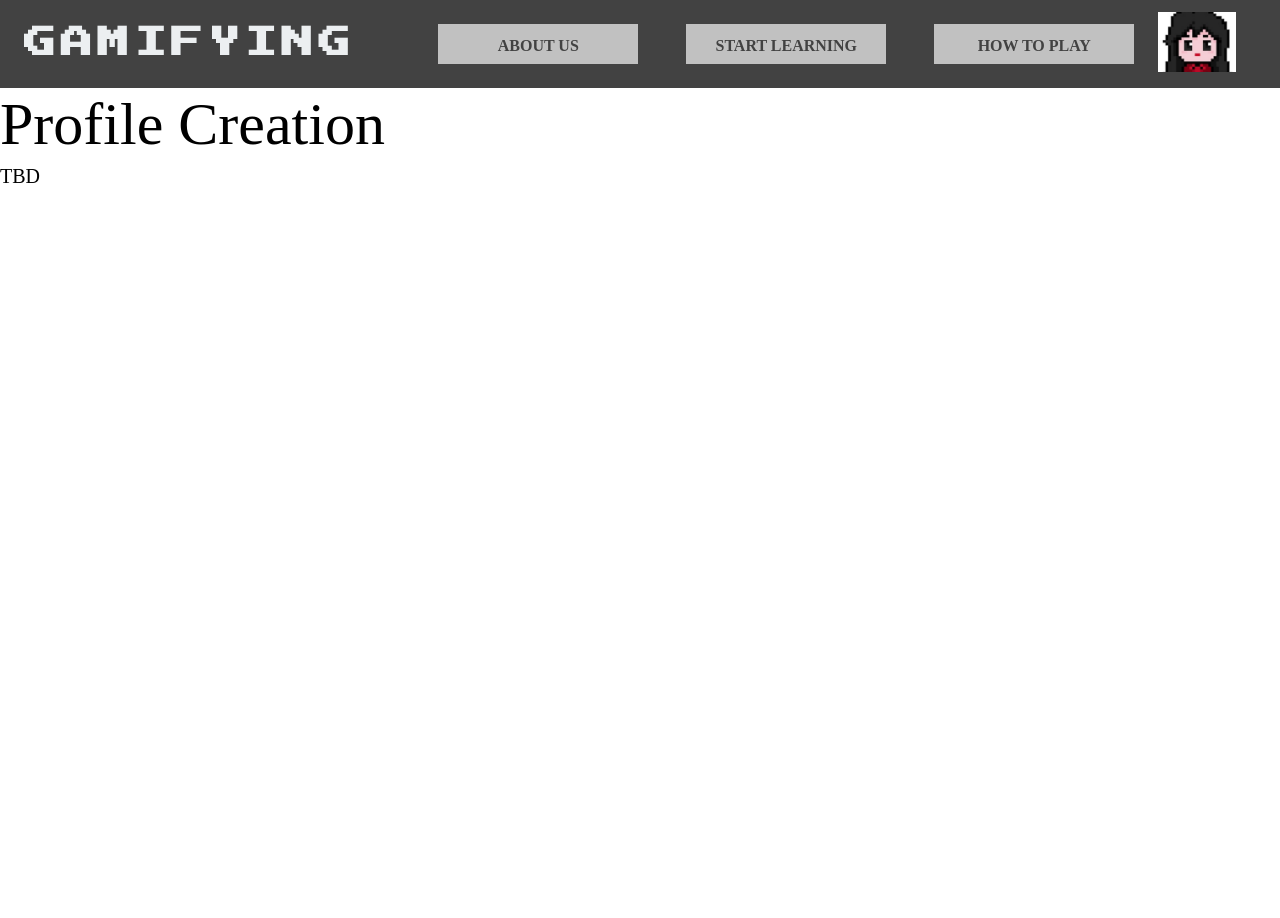
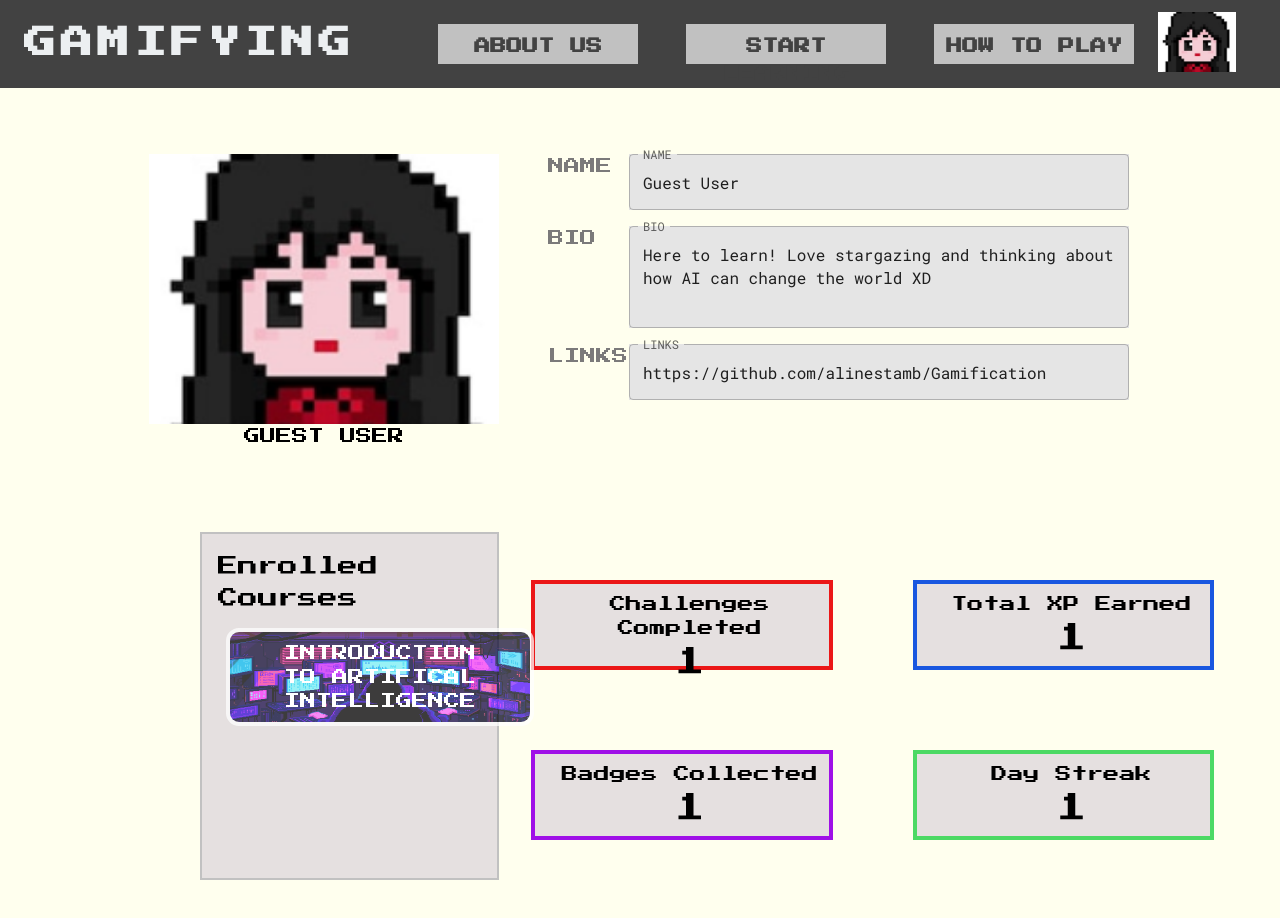
Before and after one commit to alinestamb/Gamification, a React (Create React App) app in the folder gamification/: page /profile in a window 1280 px wide. Shown: the top 918 px of the page. Before the commit the page ends 800 px from the top, so only its background shows below. Built offline with nearby package versions, Linux system fonts and the light colour scheme.

Commit message:
Profile page

```diff
--- a/gamification/package.json
+++ b/gamification/package.json
@@ -11,10 +11,11 @@
     "@testing-library/jest-dom": "^5.17.0",
     "@testing-library/react": "^13.4.0",
     "@testing-library/user-event": "^13.5.0",
+    "dayjs": "^1.11.10",
     "react": "^18.2.0",
     "react-dom": "^18.2.0",
     "react-router-dom": "^6.16.0",
-    "react-scripts": "^2.1.3",
+    "react-scripts": "^2.1.8",
     "styled-components": "^6.0.8",
     "web-vitals": "^2.1.4"
   },
--- a/gamification/src/components/navbar.js
+++ b/gamification/src/components/navbar.js
@@ -52,6 +52,7 @@ const Navbar = () => {
                   height: 40,
                   fontSize: '1em',
                   fontWeight: 700,
+                  fontFamily:"Gamer",
                   backgroundColor: '#C1C1C1',
                   padding: 1,
                   borderRadius: 0,
--- a/gamification/src/helpers/middlebar.js
+++ b/gamification/src/helpers/middlebar.js
@@ -55,7 +55,7 @@ const Chapter = ({ title, sections, finalQuiz, image }) => {
     return(
     <Box sx={{ flexGrow: 1, margin:"30px" }}>
         <Grid sx={{border:'2px solid #4f4f4f', padding:'15px'}}>
-            <Typography>PROGRESS BAR: </Typography>
+            <Typography sx={{fontFamily:"Gamer"}}>PROGRESS BAR: </Typography>
                 <BorderLinearProgress variant="determinate" value={50}/>
         </Grid>
         <Grid>
--- a/gamification/src/mainpages/AboutUs.js
+++ b/gamification/src/mainpages/AboutUs.js
@@ -21,6 +21,7 @@ const Aboutus = () => {
                     transform: 'translate(-50%, -50%)',
                     textAlign:'center',
                     color: '#E7C27D',
+                    fontFamily:'Gamer',
                     textShadow: '-2px -2px 0 #504922, 2px -2px 0 #504922, -2px 2px 0 #504922, 2px 2px 0 #504922'
                 }}
                 >
--- a/gamification/src/mainpages/StartLearning.js
+++ b/gamification/src/mainpages/StartLearning.js
@@ -25,7 +25,8 @@ const Startlearning = () => {
                 transform: 'translate(-50%, -50%)',
                 textAlign:'center',
                 color: 'white',
-                textShadow: '-2px -2px 0 #000, 2px -2px 0 #000, -2px 2px 0 #000, 2px 2px 0 #000'
+                textShadow: '-2px -2px 0 #000, 2px -2px 0 #000, -2px 2px 0 #000, 2px 2px 0 #000',
+                fontFamily:"Gamer"
             }}
             >
                 Introduction to Artificial Intelligence
--- a/gamification/src/mainpages/profile.js
+++ b/gamification/src/mainpages/profile.js
@@ -1,18 +1,118 @@
 // this page is to create the profile/avatar
 import React from 'react'
 import Navbar from '../components/navbar'
-import { Box, Typography} from '@mui/material';
+import { Box, Grid, Typography, List, ListItem, Item, Button} from '@mui/material';
 // import Robotomono from '../fonts/robotomono';
 import '../fonts/fonts.css';
+import avatar from '../assets/avatar.png';
+import TextField from '@mui/material/TextField';
+import courseImg from '../assets/ai.png'; // Import the image
+
+
 
 const Profile = () => {
     return(
-        <Box>
+        <Box sx={{ flexGrow: 1, backgroundColor:"#ffe", }}>
         <Navbar />
-        <Typography variant='h2'>Profile Creation</Typography>
-        <Typography variant='h6'>TBD</Typography>
+        <Box sx={{flexGrow: 1, backgroundColor: "#ffe",
+            display: "flex", // Ensure full viewport height
+            flexDirection: "column", // arrange vertically
+            overflowX: "hidden", // Prevent horizontal scrolling
+            }}>
+            {/* The below is for the first part of the page  */}
+        <Grid container spacing={2} style={{margin:"50px", marginLeft:"100px"}}>
+                <Grid item xs={4} md={4} direction={"column"} alignItems={"center"} >
+                <Grid style={{ display: "flex", flexDirection: "column", alignItems: "center" }}>
+                    <img src={avatar} alt="avatar" style={{ height: '270px', width: 'auto' }} />
+                 <Typography sx={{ fontFamily: "Gamer" }}>GUEST USER</Typography>
+                </Grid>
+                </Grid>
+                <Grid item xs={9} md={3} sx={{ fontFamily: "RobotoMonoV", fontSize: "10px" }}>
+                <Grid container spacing={2}>
+                <Grid item xs={12} md={3}>
+                    <Typography fontFamily="Gamer" color={"#7B7A7A"}>NAME</Typography>
+                    </Grid>
+                    <Grid item xs={12} md={9}>
+                        <TextField
+                        id="demo-helper-text-aligned"
+                        label="NAME"
+                        defaultValue="Guest User"
+                        style={{ width: "500px", backgroundColor:"#E5E5E5" }}
+                        />
+                    </Grid>
+                <Grid item xs={12} md={3}>
+                    <Typography fontFamily="Gamer" color={"#7B7A7A"}>BIO</Typography>
+                </Grid>
+                <Grid item xs={12} md={9}>
+                    <TextField
+                    id="demo-helper-text-aligned"
+                    label="BIO"
+                    defaultValue="Here to learn! Love stargazing and thinking about how AI can change the world XD"
+                    multiline
+                    rows={3}
+                    style={{ width: "500px", backgroundColor:"#E5E5E5" }}
+                    />
+                </Grid>
+                <Grid item xs={12} md={3}>
+                    <Typography fontFamily="Gamer" color={"#7B7A7A"}>LINKS</Typography>
+                </Grid>
+                <Grid item xs={12} md={9}>
+                    <TextField
+                    id="demo-helper-text-aligned"
+                    label="LINKS"
+                    defaultValue="https://github.com/alinestamb/Gamification"
+                    style={{ width: "500px", backgroundColor:"#E5E5E5" }}
+                    />
+                </Grid>
+                </Grid>
+                </Grid>
+            </Grid>
+            <Grid container spacing={2} style={{margin:"50px", marginLeft:"100px"}}>
+{/* This is the box for enrolled courses */}
+            <Grid container spacing={2} style={{ marginLeft: "100px" }}>
+            <Grid item xs={4} md={3} direction="column" alignItems="center" sx={{ backgroundColor: "#e5e0e0", border: '2px solid #c1c1c1' }}>
+                <Grid container rowSpacing={1} columnSpacing={1} alignItems="center">
+                <Grid item xs={12}>
+                    <Typography sx={{ fontFamily: "Gamer" }} variant='h6'>Enrolled Courses</Typography>
+                </Grid>
+                <Grid item xs={12}>
+                    <Grid sx={{ position: "relative", textAlign: "center", color: "white" }}>
+                    <Button sx={{ color: "white" }}>
+                        <img src={courseImg} style={{ width: '300px', height: "90px", borderRadius: "13px", border: "4px solid white", opacity: 0.73 }} />
+                        <Typography sx={{ fontFamily: "Gamer", position: "absolute", top: "50%", left: "50%", transform: "translate(-50%, -50%)" }}> Introduction to Artifical Intelligence</Typography>
+                    </Button>
+                    </Grid>
+                </Grid>
+                </Grid>
+            </Grid>
+{/* This is the container for the rest of the points Boxes */}
+            <Grid item xs={8} md={9} sx={{ fontFamily: "RobotoMonoV", fontSize: "10px"}}>
+                <Grid container rowSpacing={1} columnSpacing={{ xs: 1, sm: 2, md: 3 }} >
+                <Grid item xs={4} p={1} sx={{backgroundColor: "#e5e0e0", border: "4px solid #EB1717", marginBottom:"10px", margin:"40px", width:"200px", height:"90px", fontSize:"10px"}}>
+                    <Typography fontFamily={"Gamer"} textAlign={"center"}>Challenges Completed</Typography>
+                    <Typography sx = {{fontFamily:"Gamer", fontSize:"30px", textAlign:"center"}}>1</Typography>
+                </Grid>
+                <Grid item xs={4} p={1} sx={{backgroundColor: "#e5e0e0",border: "4px solid #1957E0", marginBottom:"10px", margin:"40px", width:"200px", height:"90px", fontSize:"10px"}}>
+                <Typography fontFamily={"Gamer"} textAlign={"center"}>Total XP Earned</Typography>
+                <Typography sx = {{fontFamily:"Gamer", fontSize:"30px", textAlign:"center"}}>1</Typography>
+                </Grid>
+                <Grid item xs={4} p={1} sx={{backgroundColor: "#e5e0e0",border: "4px solid #9F10E7", marginBottom:"10px",margin:"40px", width:"200px", height:"90px", fontSize:"10px"}}>
+                <Typography fontFamily={"Gamer"} textAlign={"center"}>Badges Collected </Typography>
+                <Typography sx = {{fontFamily:"Gamer", fontSize:"30px", textAlign:"center"}}>1</Typography>
+
+                </Grid>
+                <Grid item xs={4} p={1} sx={{backgroundColor: "#e5e0e0",border: "4px solid #4CD964", marginBottom:"10px",margin:"40px", width:"200px", height:"90px", fontSize:"10px"}}>
+                <Typography fontFamily={"Gamer"} textAlign={"center"}>Day Streak</Typography>
+                <Typography sx = {{fontFamily:"Gamer", fontSize:"30px", textAlign:"center"}}>1</Typography>
+
+                </Grid>
+            </Grid>
+            </Grid>
+            </Grid>
+            </Grid>
 
         </Box>
+       </Box>
     );
 };
 
```
Also changed, not shown: gamification/src/fonts/fonts.css (+1 -6 lines), gamification/src/helpers/rightsidebar.js (+18 -19 lines), gamification/src/mainpages/HowToPlay.js (+17 -16 lines), 2 other files (tests, documents, lock files or other folders).
